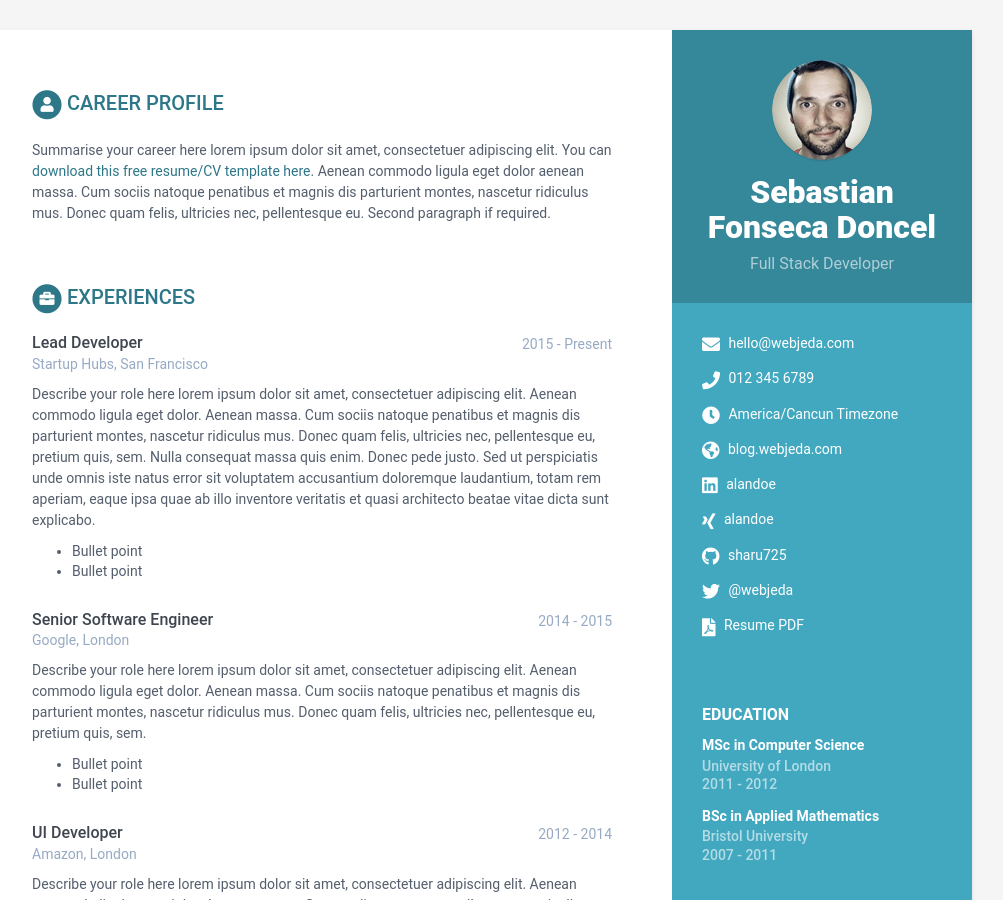
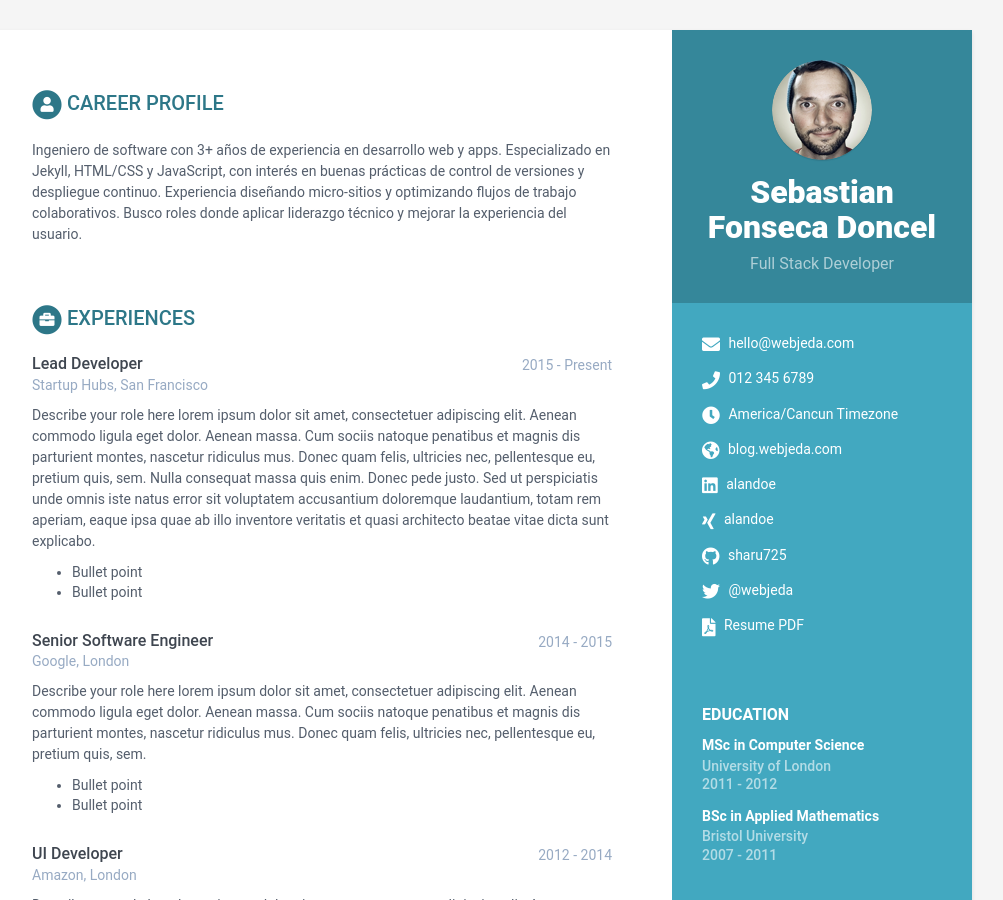
Before and after one commit to sefonseca/Fonseca-cv2, a Jekyll site: the page built from index.html, in a window 1280 px wide and 900 px high. Shown: the whole window, without its empty margins (168-1171 px from the left). Built offline with Jekyll 4.4.1, drawn with Linux system fonts in a browser that asks for light colours.

Commit message:
feature(perfil): actualizar perfil profesional

```diff
--- a/_data/data.yml
+++ b/_data/data.yml
@@ -57,12 +57,7 @@ sidebar:
 career-profile:
     title: Career Profile
     summary: |
-      Summarise your career here lorem ipsum dolor sit amet, consectetuer
-      adipiscing elit. You can [download this free resume/CV template here]().
-      Aenean commodo ligula eget dolor aenean massa. Cum sociis natoque
-      penatibus et magnis dis parturient montes, nascetur ridiculus mus.
-      Donec quam felis, ultricies nec, pellentesque eu.
-      Second paragraph if required.
+      Ingeniero de software con 3+ años de experiencia en desarrollo web y apps. Especializado en Jekyll, HTML/CSS y JavaScript, con interés en buenas prácticas de control de versiones y despliegue continuo. Experiencia diseñando micro-sitios y optimizando flujos de trabajo colaborativos. Busco roles donde aplicar liderazgo técnico y mejorar la experiencia del usuario.
 education:
     title: Education
     info:
```
